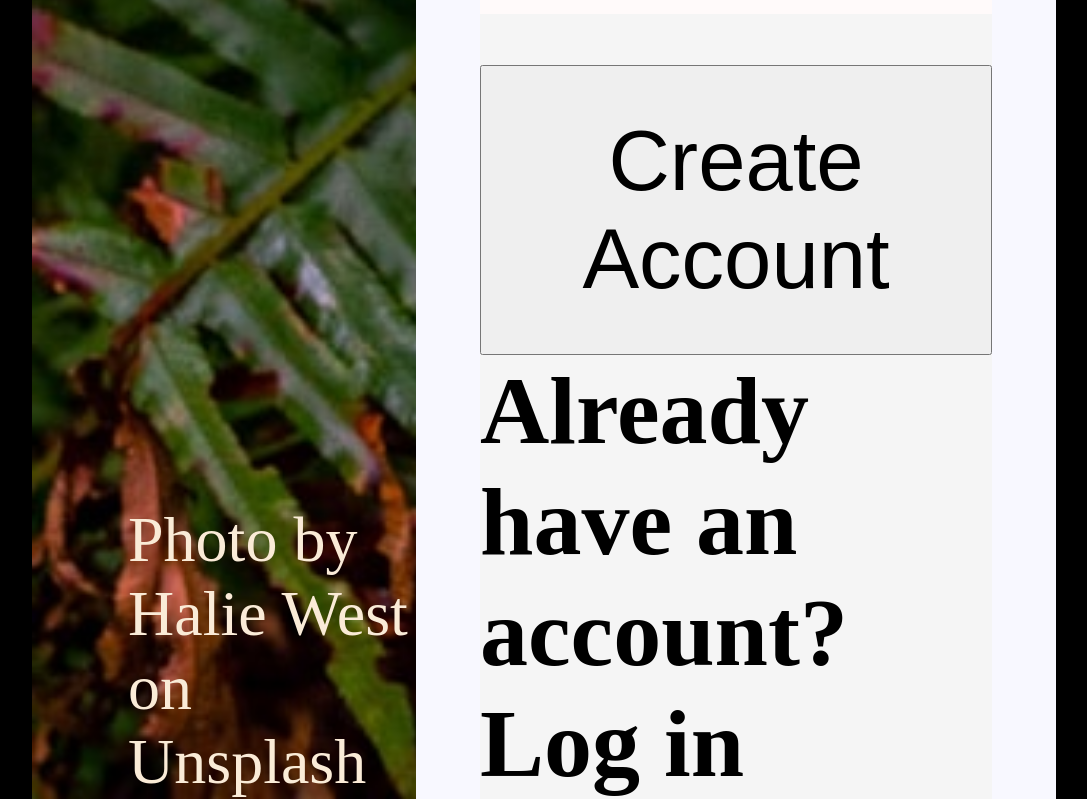
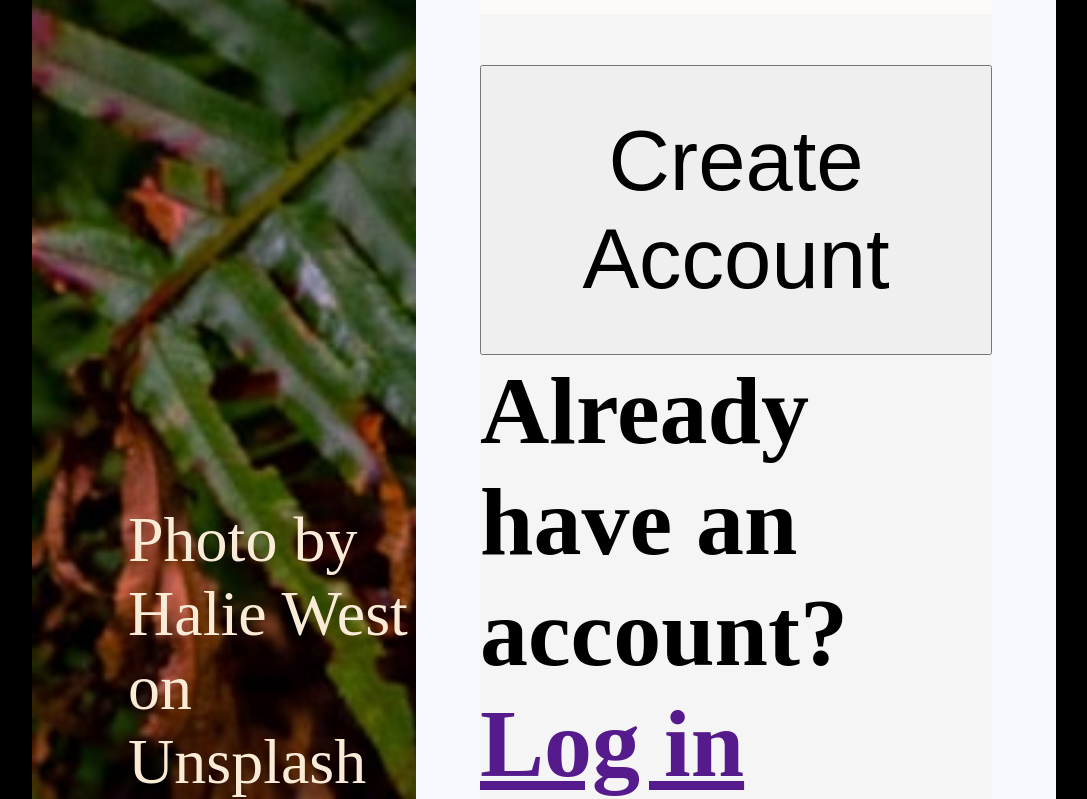
Before and after one commit to Michael-Aklilu/Sign-up-Form, a plain HTML site: page index.html in a window 1280 px wide. Shown: the part 2236-3035 px from the top of the page, without its empty margins (96-1183 px from the left). Drawn offline with Linux system fonts and the light colour scheme; files whose address does not match are found by name.

Commit message:
Add link to login

```diff
--- a/index.html
+++ b/index.html
@@ -46,7 +46,7 @@
         </div>
 
        <button>Create Account</button>
-       <div>Already have an account? Log in</div>
+       <div>Already have an account? <a href="">Log in</a></div>
 
       </div>
 
```
